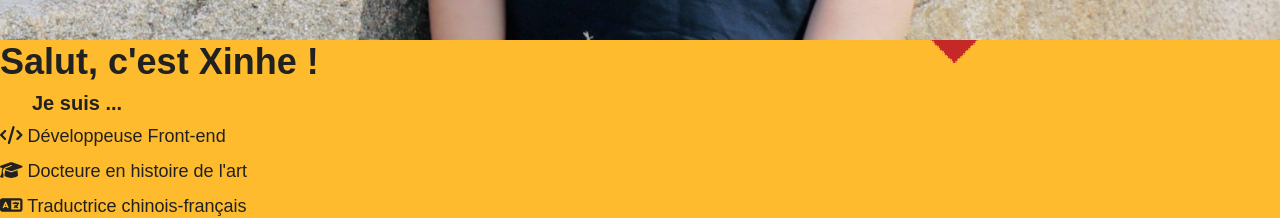
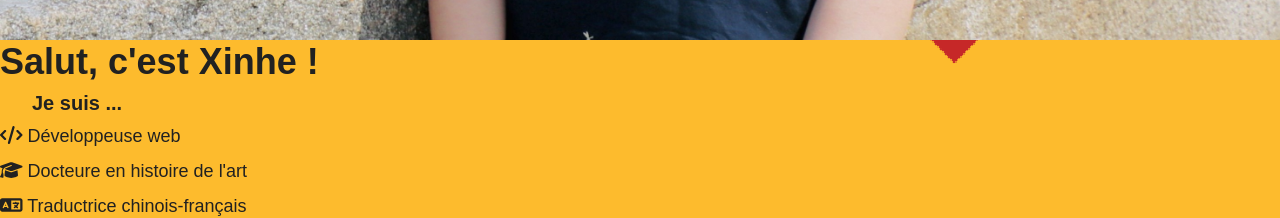
Before and after one commit to Xinhe-Yu/xinhe-yu.github.io, a React (Create React App) app: page / in a window 1280 px wide. Shown: the part 2520-2738 px from the top of the page. Built offline with nearby package versions, Linux system fonts and the light colour scheme; the HTML template or start-up script is replaced by a standard one.

Commit message:
README.md update

```diff
--- a/src/components/LandingSection.js
+++ b/src/components/LandingSection.js
@@ -10,7 +10,7 @@ const intro = [
   {
     id: "coding",
     icon: faCode,
-    description: "Développeuse Front-end",
+    description: "Développeuse web",
   },
   {
     id: "research",
```
Also changed, not shown: 1 other file (tests, documents, lock files or other folders).
